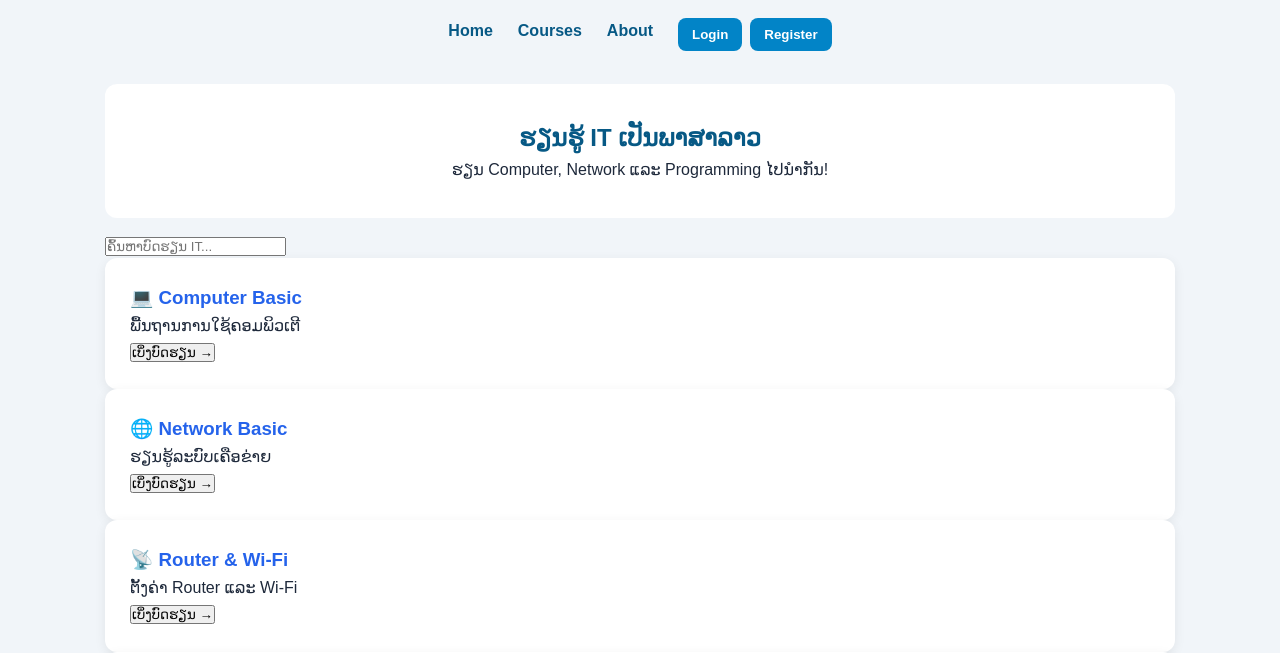
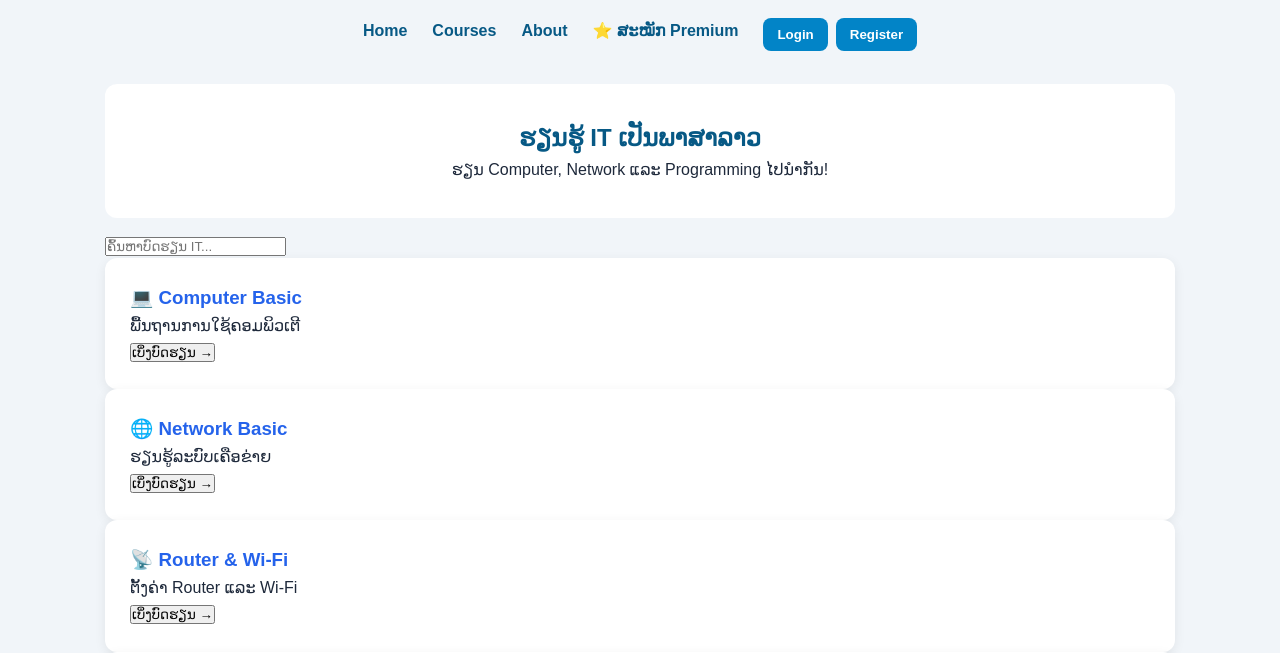
Before and after one commit to sattasine/lao-it-learning, a plain HTML site: page index.html in a window 1280 px wide. Shown: the part 169-822 px from the top of the page. Drawn offline with nearby package versions, Linux system fonts and the light colour scheme.

Commit message:
Update index.html

```diff
--- a/index.html
+++ b/index.html
@@ -20,7 +20,9 @@
   <a href="#home">Home</a>
   <a href="#courses">Courses</a>
   <a href="#about">About</a>
-
+<a href="premium.html" class="premium-link">
+  ⭐ ສະໝັກ Premium
+</a>
   <div id="navGuest">
     <button onclick="showAuthForm('login')">
       Login
```
